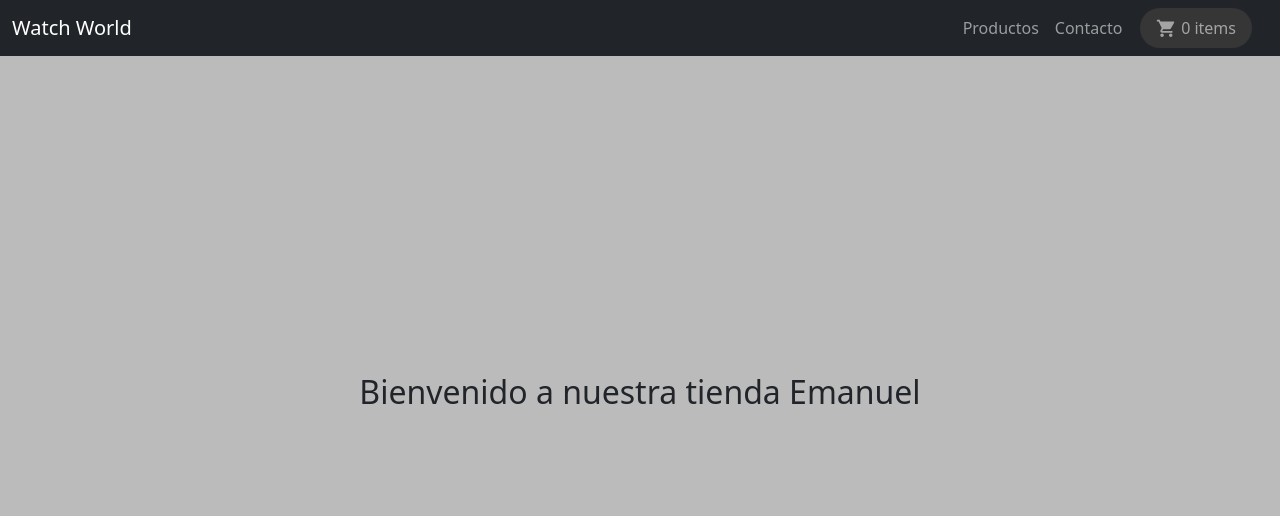
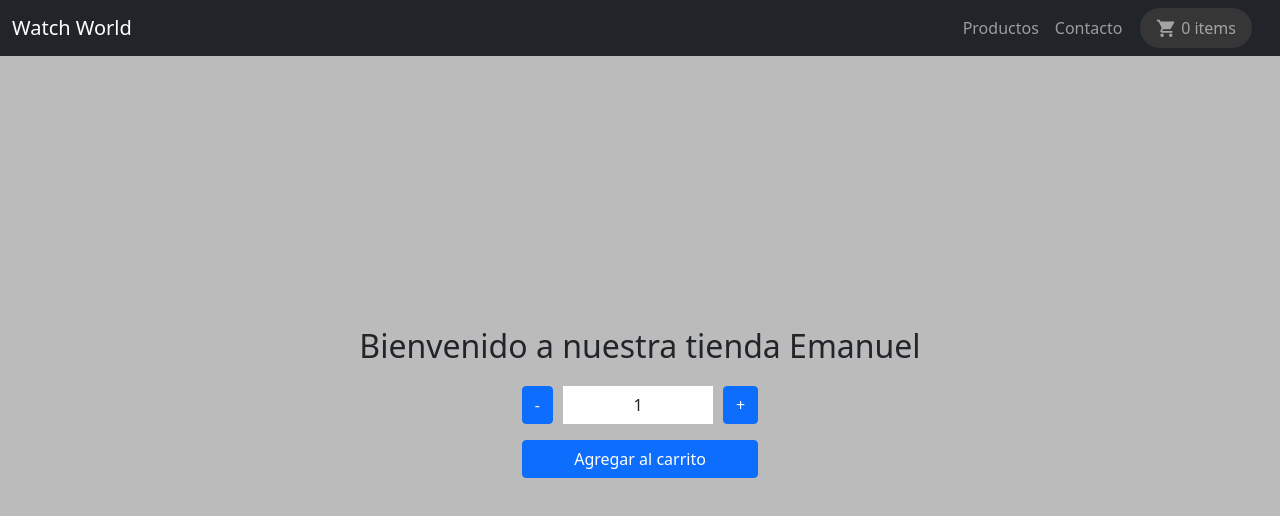
Before and after one commit to Joaquinviretti/React-ecommerce-Viretti, a React (Create React App) app: page / in a window 1280 px wide. Shown: the top 516 px of the page. Built offline with nearby package versions, Linux system fonts and the light colour scheme.

Commit message:
agrego itemCount

```diff
--- /dev/null
+++ b/src/components/ItemCount/ItemCount.jsx
@@ -0,0 +1,37 @@
+import { useState } from "react"
+import Button from "react-bootstrap/Button"
+import "./ItemCount.scss"
+
+const ItemCount = ({ stock, initial, onAdd }) => {
+
+    const [counter, setCounter] = useState(initial)
+
+    const sumar = () => {
+        if (counter < stock) {
+            setCounter(counter + 1);
+        } else {
+            alert('No tenemos más stock')
+        }
+    }
+
+    const restar = () => {
+        if (counter > 1) {
+            setCounter(counter - 1);
+        }
+    }
+
+    return (
+        <div className="itemCountContainer">
+            <div className="itemCountControls">
+                <Button onClick={restar}>-</Button>
+                <div className="countDisplay">
+                    <p className="count">{counter}</p>
+                </div>
+                <Button onClick={sumar}>+</Button>
+            </div>
+            <Button className="itemCount__button--add" onClick={onAdd}>Agregar al carrito</Button>
+        </div>
+    )
+}
+
+export default ItemCount
--- /dev/null
+++ b/src/components/ItemCount/ItemCount.scss
@@ -0,0 +1,25 @@
+.itemCountContainer {
+    display: flex;
+    flex-direction: column;
+
+    .itemCountControls {
+        display: flex;
+
+        .countDisplay {
+            background-color: white;
+            width: 150px;
+            margin: 0 10px;
+            display: flex;
+            justify-content: center;
+            align-items: center;
+
+            .count {
+                text-align: center;
+                margin-bottom: 0;
+            }
+        }
+    }
+    .itemCount__button--add {
+        margin-top: 1em;
+    }
+}
--- a/src/components/ItemListContainer/ItemListContainer.jsx
+++ b/src/components/ItemListContainer/ItemListContainer.jsx
@@ -1,9 +1,11 @@
 import Container from "react-bootstrap/Container"
+import ItemCount from "../ItemCount/ItemCount"
 import "./ItemListContainer.scss"
 
 const ItemListContainer = ({nombre}) =>
     <Container fluid className="itemListContainer">
-        <p>Bienvenido a nuestra tienda {nombre}</p>
+        <p className="greetingMessage">Bienvenido a nuestra tienda {nombre}</p>
+        <ItemCount initial={1} stock={5}/>
     </Container>
 
 export default ItemListContainer
--- a/src/components/ItemListContainer/ItemListContainer.scss
+++ b/src/components/ItemListContainer/ItemListContainer.scss
@@ -2,10 +2,11 @@
     height: 100vh;
     background-color: rgb(187, 187, 187);
     display: flex;
+    flex-direction: column;
     justify-content: center;
     align-items: center;
 }
 
-p {
+.greetingMessage {
     font-size: 2em;
 }
--- a/src/index.jsx
+++ b/src/index.jsx
@@ -2,11 +2,9 @@ import React from "react"
 import ReactDOM from "react-dom"
 import App from "./App"
 
-//normalizer
-import './reset.scss'
+// Importing the Bootstrap CSS
+import 'bootstrap/dist/css/bootstrap.min.css';
 
-// Importing the Bootstrap CSS
-import 'bootstrap/dist/css/bootstrap.min.css'
 
 
 ReactDOM.render(<App />, document.getElementById('root'));
--- a/src/reset.scss
+++ /dev/null
@@ -1,5 +0,0 @@
-* {
-    margin: 0;
-    padding: 0;
-    box-sizing: border-box;
-}
```
